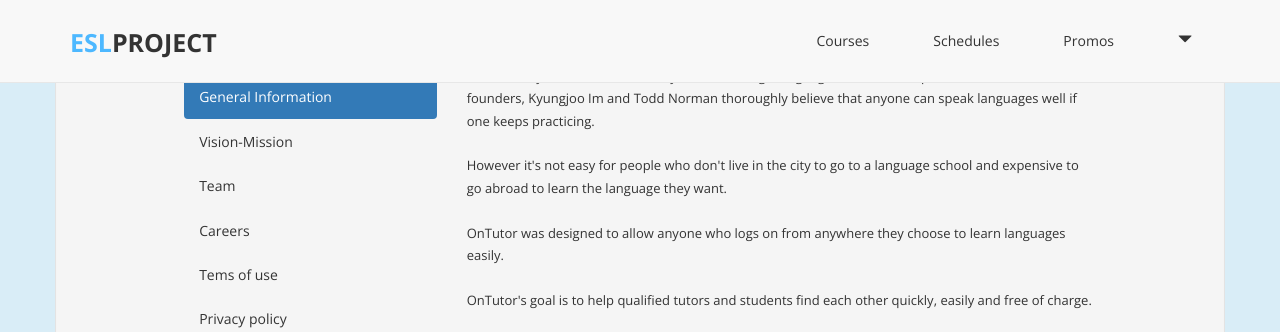
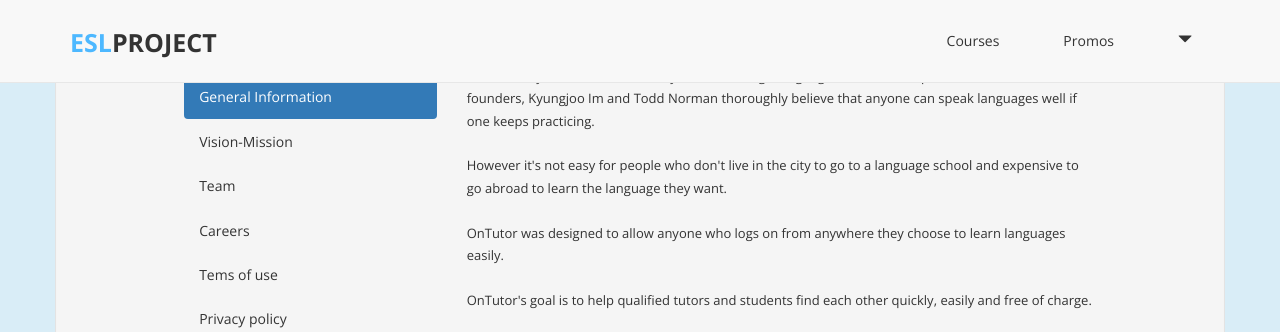
Before and after one commit to jeremiahC/ci2, a CodeIgniter app: page /ci2/index.php/about_us/index in a window 1280 px wide. Shown: the top 332 px of the page. Run offline with CodeIgniter, Linux system fonts and the light colour scheme; some libraries are stand-ins or nearby versions.

Commit message:
10-6-2015 deletion
deletion of schedules tab in visitors view

```diff
--- a/application/views/auth/nav.php
+++ b/application/views/auth/nav.php
@@ -96,7 +96,6 @@
 				<ul class="nav nav-tabs navbar-right">
 
 					<li><?php echo anchor('courses','Courses'); ?> </li>
-					<li><?php echo anchor('schedules','Schedules'); ?></li>
 					<li><?php echo anchor('promos','Promos'); ?></li>
 					<li class="dropdown">
 
```
